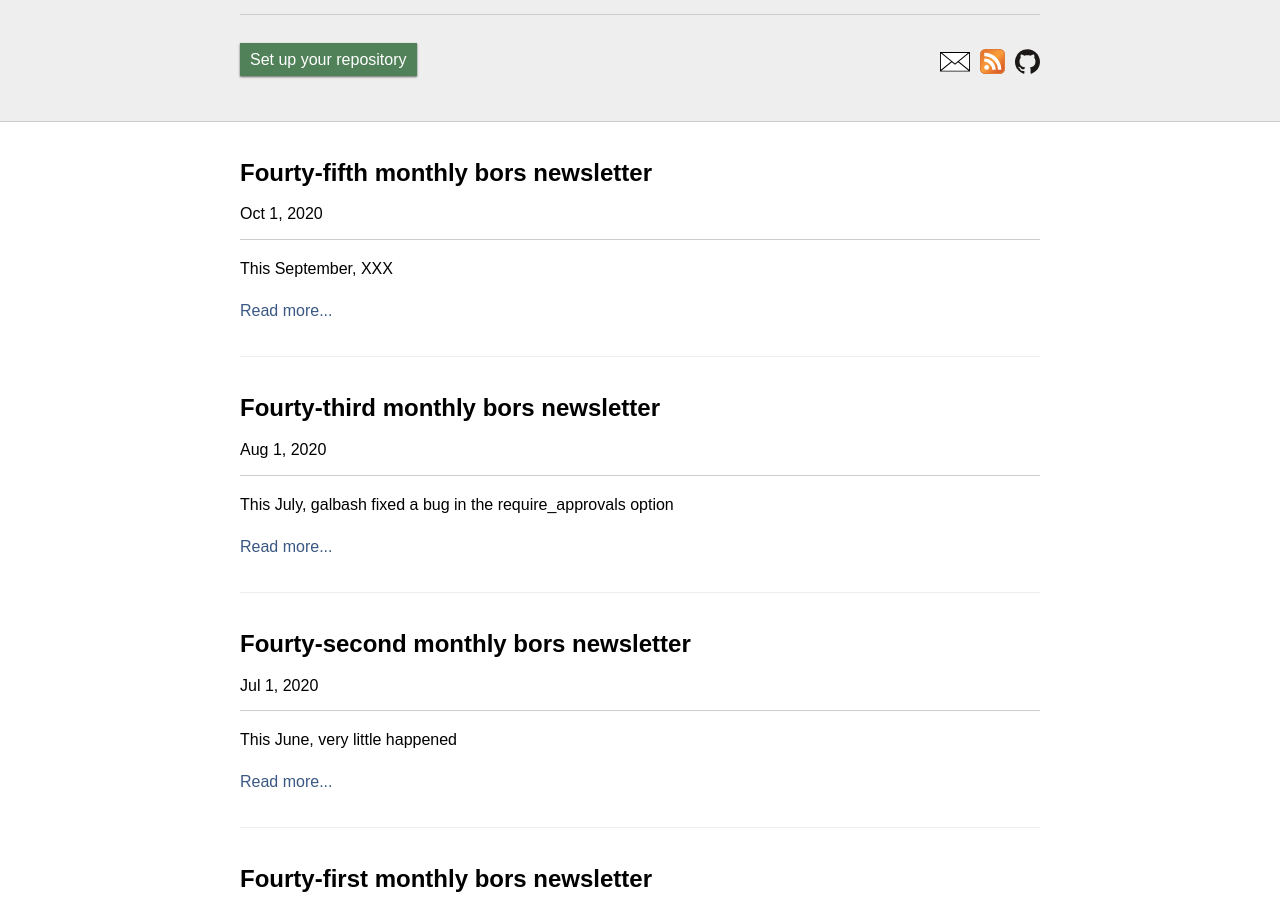
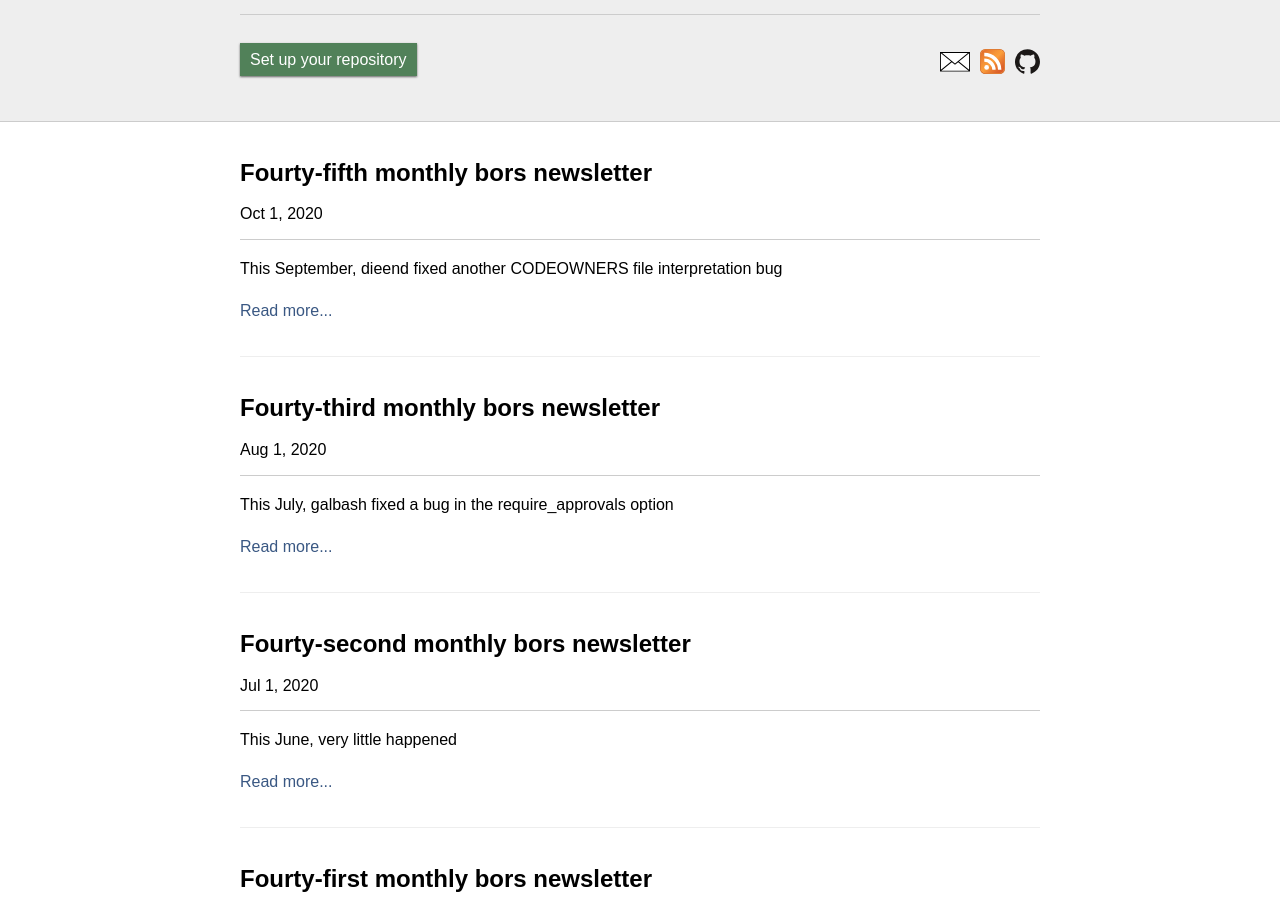
Before and after one commit to bors-ng/bors-ng.github.io, a Jekyll site: the page built from index.html, in a window 1280 px wide and 900 px high, scrolled down 1140 px. Built offline with Jekyll 4.4.1, drawn with Linux system fonts in a browser that asks for light colours; the list of posts is cut into pages by our own code.

Commit message:
Update 2020-10-01-tmib-45.md

```diff
--- a/_posts/2020-10-01-tmib-45.md
+++ b/_posts/2020-10-01-tmib-45.md
@@ -2,7 +2,7 @@
 layout:     post
 title:      Fourty-fifth monthly bors newsletter
 date:       2020-10-01 00:00:00
-summary:    This September, XXX
+summary:    This September, dieend fixed another CODEOWNERS file interpretation bug
 categories: newsletter
 ---
 
```
